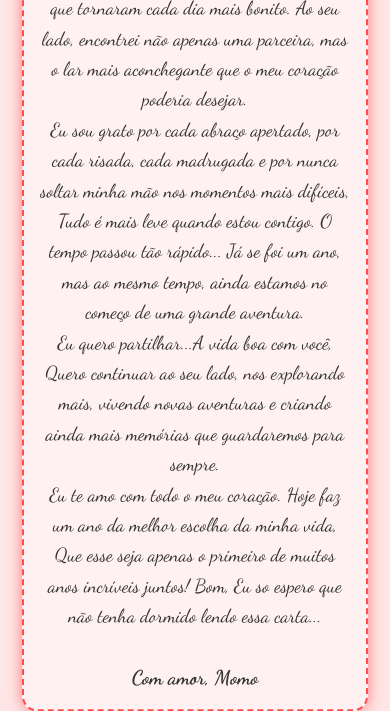
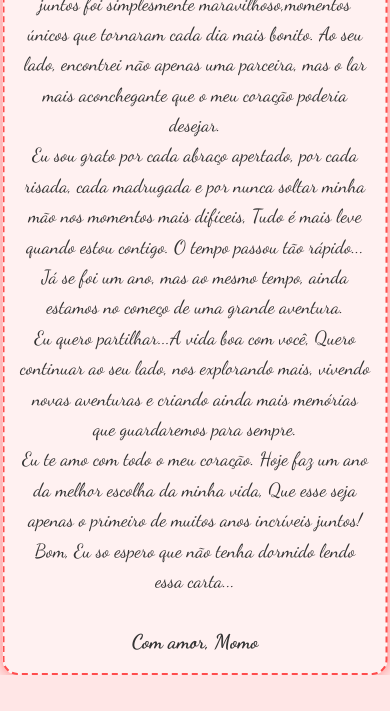
Before and after one commit to ThiiagoGoncalves/Surpresa, a plain HTML site: page carta.html in a window 390 px wide. Shown: the part 242-953 px from the top of the page. After the commit the page ends 917 px from the top, so only its background shows below. Drawn offline with Linux system fonts and the light colour scheme.

Commit message:
Teste de responsividade 4

```diff
--- a/style2.css
+++ b/style2.css
@@ -105,9 +105,13 @@ h1:hover {
     }
 }
 @media (max-width: 480px) {
-   .special-card{
-    max-width: 80%;
-   }
+    .special-card {
+        max-width: 90%;  /* Aumenta a largura para melhor encaixe */
+        padding: 15px;  /* Garante espaçamento interno para melhor leitura */
+        margin: 10px auto; /* Centraliza e adiciona respiro nas laterais */
+        font-size: 14px; /* Reduz um pouco a fonte para melhor ajuste */
+        line-height: 1.6; /* Melhora a legibilidade do texto */
+    }
 }
 .special-card {
     font-family: 'Dancing Script', cursive;
```
